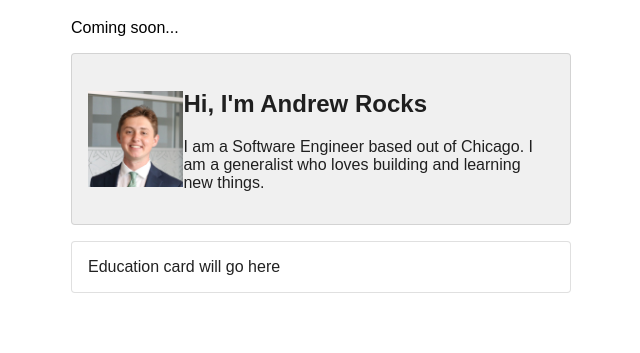
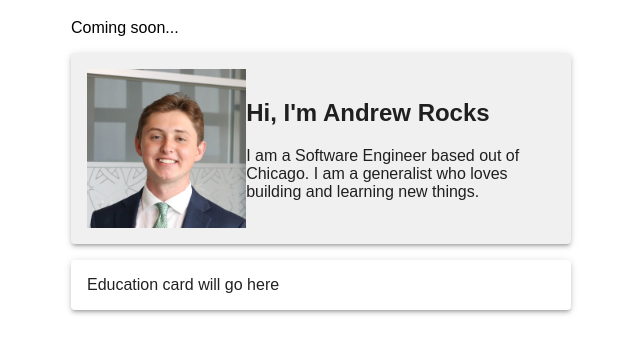
Before and after one commit to andrew-rocks/my-site, a Gatsby site: page / in a window 1280 px wide. Shown: the part 121-474 px from the top of the page, without its empty margins (319-959 px from the left). Built offline with nearby package versions, Linux system fonts and the light colour scheme; Gatsby itself is replaced by a stand-in of ours.

Commit message:
switch components to paper

```diff
--- a/src/components/hero.tsx
+++ b/src/components/hero.tsx
@@ -1,7 +1,7 @@
 import { StaticImage } from "gatsby-plugin-image";
 import * as React from "react";
 import * as styles from "./hero.module.css";
-import { Card } from "@mui/material";
+import { Paper } from "@mui/material";
 
 type HeroProps = {
   title: string;
@@ -10,9 +10,8 @@ type HeroProps = {
 
 const Hero = ({ title, intro }: HeroProps) => {
   return (
-    <Card
-      raised
-      variant="outlined"
+    <Paper
+      elevation={3}
       sx={{ flexDirection: "row", bgcolor: "#f0f0f0", p: 2 }}
     >
       <section>
@@ -20,7 +19,7 @@ const Hero = ({ title, intro }: HeroProps) => {
           <StaticImage
             alt="Professional headshot of Andrew Rocks, wearing navy suit and green tie"
             src="../images/headshot.jpeg"
-            width={200}
+            width={400}
           />
           <div className={styles.heroContent}>
             <h1>{title}</h1>
@@ -28,7 +27,7 @@ const Hero = ({ title, intro }: HeroProps) => {
           </div>
         </div>
       </section>
-    </Card>
+    </Paper>
   );
 };
 
--- a/src/pages/index.tsx
+++ b/src/pages/index.tsx
@@ -3,7 +3,7 @@ import { HeadFC, PageProps } from "gatsby";
 import Layout from "../components/layout";
 import Seo from "../components/seo";
 import Hero from "../components/hero";
-import { Card } from "@mui/material";
+import { Paper } from "@mui/material";
 
 const IndexPage: React.FC<PageProps> = () => {
   return (
@@ -14,9 +14,9 @@ const IndexPage: React.FC<PageProps> = () => {
         title="Hi, I'm Andrew Rocks"
         intro="I am a Software Engineer based out of Chicago. I am a generalist who loves building and learning new things."
       />
-      <Card variant="outlined" sx={{ p: 2, my: 2 }}>
+      <Paper elevation={3} sx={{ p: 2, my: 2 }}>
         Education card will go here
-      </Card>
+      </Paper>
     </Layout>
   );
 };
```
